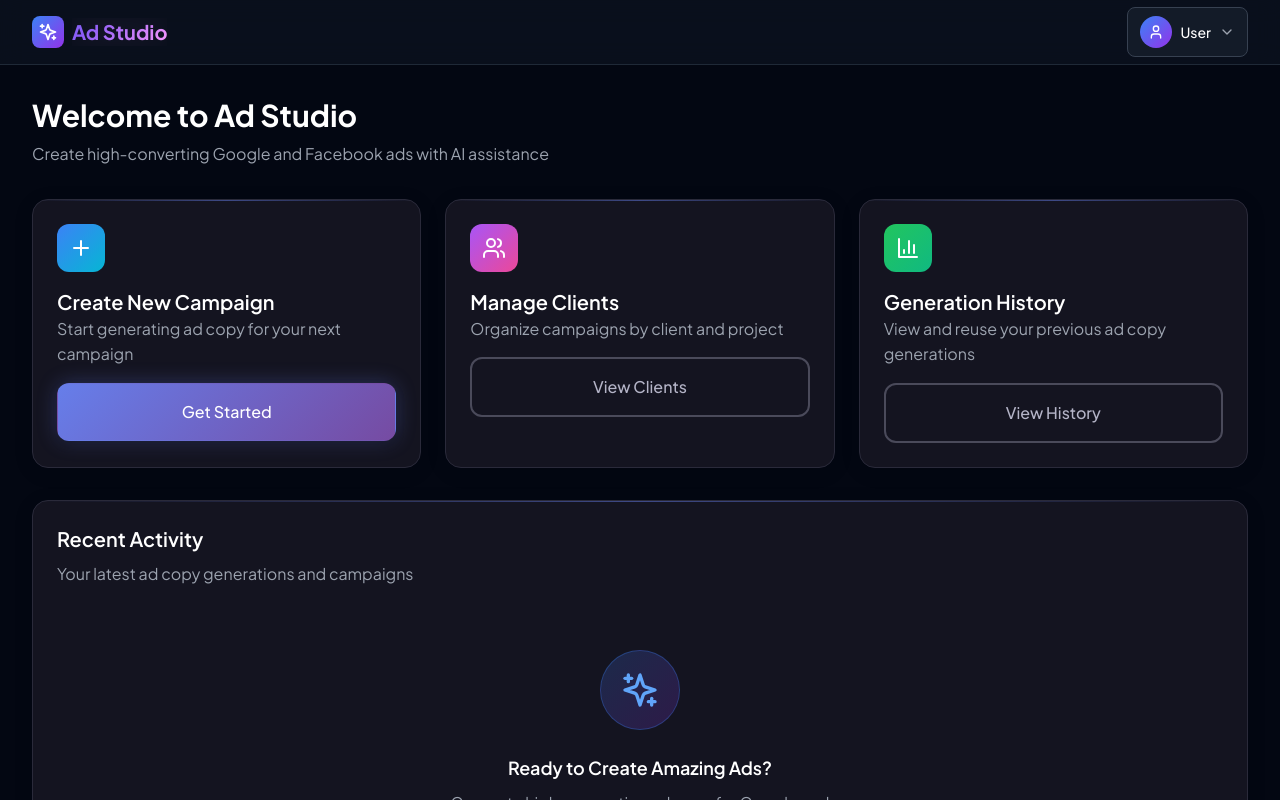
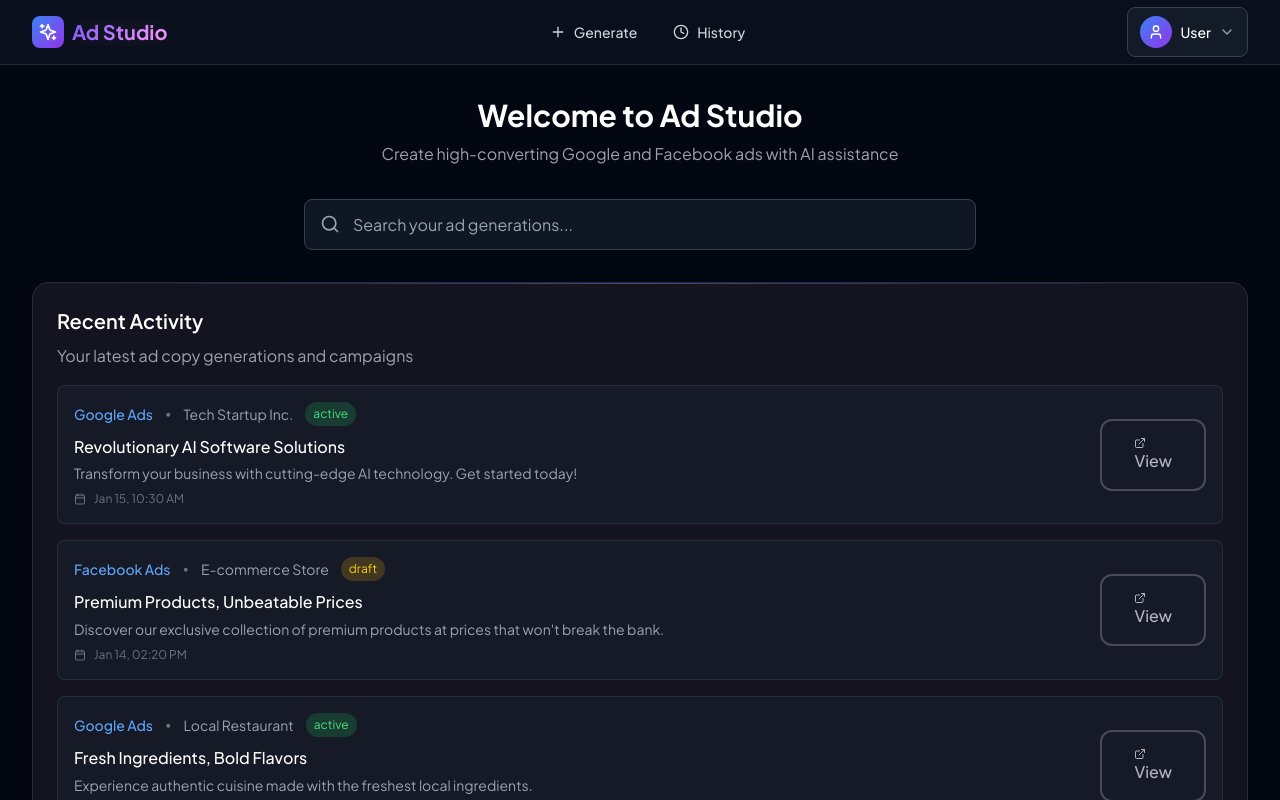
Before and after one commit to BharathVasireddy/cloud9-ad-studio, a Next.js app: page /dashboard in a window 1280 px wide. Shown: the top 800 px of the page. Built offline with nearby package versions, Linux system fonts and the light colour scheme; no server answers.

Commit message:
Refactor dashboard navigation and UI - Add Generate/History navigation links to header - Add Clients menu to user dropdown - Remove campaign/client cards from dashboard - Center welcome section and add search functionality - Implement generation history with mock data and filtering

```diff
--- a/app/dashboard/page.tsx
+++ b/app/dashboard/page.tsx
@@ -1,21 +1,70 @@
 'use client'
 
-import React from 'react'
+import React, { useState } from 'react'
 import Link from 'next/link'
 import { Card, CardHeader, CardContent } from '../../components/ui/Card'
 import { Button } from '../../components/ui/Button'
 import Header from '../../components/layout/Header'
-import { Sparkles, Plus, Users, BarChart3 } from 'lucide-react'
+import { Sparkles, Search, Calendar, ExternalLink } from 'lucide-react'
 
 export default function DashboardPage() {
+  const [searchQuery, setSearchQuery] = useState('')
+
+  // Mock generation history data
+  const generationHistory = [
+    {
+      id: 1,
+      platform: 'Google Ads',
+      client: 'Tech Startup Inc.',
+      headline: 'Revolutionary AI Software Solutions',
+      description: 'Transform your business with cutting-edge AI technology. Get started today!',
+      createdAt: '2024-01-15T10:30:00Z',
+      status: 'active'
+    },
+    {
+      id: 2,
+      platform: 'Facebook Ads',
+      client: 'E-commerce Store',
+      headline: 'Premium Products, Unbeatable Prices',
+      description: 'Discover our exclusive collection of premium products at prices that won\'t break the bank.',
+      createdAt: '2024-01-14T14:20:00Z',
+      status: 'draft'
+    },
+    {
+      id: 3,
+      platform: 'Google Ads',
+      client: 'Local Restaurant',
+      headline: 'Fresh Ingredients, Bold Flavors',
+      description: 'Experience authentic cuisine made with the freshest local ingredients.',
+      createdAt: '2024-01-13T09:15:00Z',
+      status: 'active'
+    }
+  ]
+
+  const filteredHistory = generationHistory.filter(item =>
+    item.headline.toLowerCase().includes(searchQuery.toLowerCase()) ||
+    item.client.toLowerCase().includes(searchQuery.toLowerCase()) ||
+    item.platform.toLowerCase().includes(searchQuery.toLowerCase())
+  )
+
+  const formatDate = (dateString: string) => {
+    const date = new Date(dateString)
+    return date.toLocaleDateString('en-US', {
+      month: 'short',
+      day: 'numeric',
+      hour: '2-digit',
+      minute: '2-digit'
+    })
+  }
+
   return (
     <div className="min-h-screen bg-gray-950 font-['Plus_Jakarta_Sans']">
       <Header />
 
       {/* Main Content */}
       <main className="max-w-7xl mx-auto px-4 sm:px-6 lg:px-8 py-8">
-        {/* Welcome Section */}
-        <div className="mb-8">
+        {/* Welcome Section - Centered */}
+        <div className="text-center mb-8">
           <h2 className="text-3xl font-bold text-white mb-2">
             Welcome to Ad Studio
           </h2>
@@ -24,84 +73,99 @@
           </p>
         </div>
 
-        {/* Quick Actions */}
-        <div className="grid grid-cols-1 sm:grid-cols-2 lg:grid-cols-3 gap-6 mb-8">
-          <Card className="card-gradient hover-lift">
-            <CardHeader>
-              <div className="w-12 h-12 rounded-xl bg-gradient-to-br from-blue-500 to-cyan-500 flex items-center justify-center mb-4">
-                <Plus className="w-6 h-6 text-white" />
+        {/* Search Bar */}
+        <div className="max-w-2xl mx-auto mb-8">
+          <div className="relative">
+            <Search className="absolute left-4 top-1/2 transform -translate-y-1/2 w-5 h-5 text-gray-400" />
+            <input
+              type="text"
+              placeholder="Search your ad generations..."
+              value={searchQuery}
+              onChange={(e) => setSearchQuery(e.target.value)}
+              className="w-full pl-12 pr-4 py-3 bg-gray-800/50 border border-gray-700 rounded-lg text-white placeholder-gray-400 focus:outline-none focus:ring-2 focus:ring-blue-500 focus:border-transparent"
+            />
           </div>
-              <h3 className="text-xl font-semibold text-white">Create New Campaign</h3>
-              <p className="text-gray-400">
-                Start generating ad copy for your next campaign
-              </p>
-            </CardHeader>
-            <CardContent>
-              <Link href="/generate">
-                <Button variant="primary" className="w-full">
-                  Get Started
-                </Button>
-              </Link>
-            </CardContent>
-          </Card>
-
-          <Card className="card-gradient hover-lift">
-            <CardHeader>
-              <div className="w-12 h-12 rounded-xl bg-gradient-to-br from-purple-500 to-pink-500 flex items-center justify-center mb-4">
-                <Users className="w-6 h-6 text-white" />
-              </div>
-              <h3 className="text-xl font-semibold text-white">Manage Clients</h3>
-              <p className="text-gray-400">
-                Organize campaigns by client and project
-              </p>
-            </CardHeader>
-            <CardContent>
-              <Button variant="outline" className="w-full">
-                View Clients
-              </Button>
-            </CardContent>
-          </Card>
-
-          <Card className="card-gradient hover-lift">
-            <CardHeader>
-              <div className="w-12 h-12 rounded-xl bg-gradient-to-br from-green-500 to-emerald-500 flex items-center justify-center mb-4">
-                <BarChart3 className="w-6 h-6 text-white" />
-              </div>
-              <h3 className="text-xl font-semibold text-white">Generation History</h3>
-              <p className="text-gray-400">
-                View and reuse your previous ad copy generations
-              </p>
-            </CardHeader>
-            <CardContent>
-              <Button variant="outline" className="w-full">
-                View History
-              </Button>
-            </CardContent>
-          </Card>
         </div>
 
-        {/* Recent Activity */}
+        {/* Recent Activity - Generation History */}
         <Card className="card-gradient">
           <CardHeader>
             <h3 className="text-xl font-semibold text-white mb-2">Recent Activity</h3>
             <p className="text-gray-400">Your latest ad copy generations and campaigns</p>
           </CardHeader>
           <CardContent>
+            {filteredHistory.length > 0 ? (
+              <div className="space-y-4">
+                {filteredHistory.map((generation) => (
+                  <div
+                    key={generation.id}
+                    className="flex items-center justify-between p-4 bg-gray-800/30 border border-gray-700/50 rounded-lg hover:bg-gray-800/50 transition-colors"
+                  >
+                    <div className="flex-1 min-w-0">
+                      <div className="flex items-center gap-3 mb-2">
+                        <span className="text-sm font-medium text-blue-400">
+                          {generation.platform}
+                        </span>
+                        <span className="text-xs text-gray-500">•</span>
+                        <span className="text-sm text-gray-400">
+                          {generation.client}
+                        </span>
+                        <span className={`text-xs px-2 py-1 rounded-full ${
+                          generation.status === 'active'
+                            ? 'bg-green-500/20 text-green-400'
+                            : 'bg-yellow-500/20 text-yellow-400'
+                        }`}>
+                          {generation.status}
+                        </span>
+                      </div>
+                      <h4 className="text-white font-medium mb-1 truncate">
+                        {generation.headline}
+                      </h4>
+                      <p className="text-gray-400 text-sm line-clamp-2">
+                        {generation.description}
+                      </p>
+                      <div className="flex items-center gap-2 mt-2 text-xs text-gray-500">
+                        <Calendar className="w-3 h-3" />
+                        {formatDate(generation.createdAt)}
+                      </div>
+                    </div>
+                    <div className="flex-shrink-0 ml-4">
+                      <Button
+                        variant="outline"
+                        size="sm"
+                        className="flex items-center gap-2"
+                      >
+                        <ExternalLink className="w-3 h-3" />
+                        View
+                      </Button>
+                    </div>
+                  </div>
+                ))}
+              </div>
+            ) : (
               <div className="flex flex-col items-center justify-center py-12 px-6">
                 <div className="w-20 h-20 rounded-full bg-gradient-to-br from-blue-500/20 to-purple-600/20 border border-blue-500/30 flex items-center justify-center mx-auto mb-6">
                   <Sparkles className="w-10 h-10 text-blue-400" />
                 </div>
-              <h4 className="text-lg font-semibold text-white mb-2">Ready to Create Amazing Ads?</h4>
+                <h4 className="text-lg font-semibold text-white mb-2">
+                  {searchQuery ? 'No results found' : 'Ready to Create Amazing Ads?'}
+                </h4>
                 <p className="text-gray-400 mb-6 text-center max-w-md">
-                Generate high-converting ad copy for Google and Facebook with AI assistance. Your campaigns will appear here once you get started.
+                  {searchQuery
+                    ? `No generations found matching "${searchQuery}". Try a different search term.`
+                    : 'Generate high-converting ad copy for Google and Facebook with AI assistance. Your campaigns will appear here once you get started.'
+                  }
                 </p>
+                {!searchQuery && (
                   <Link href="/generate" className="inline-block">
                     <Button variant="primary" className="flex-shrink-0 px-4 sm:px-6 py-3 font-semibold whitespace-nowrap min-w-0">
-                  <Plus className="w-4 h-4 mr-2 flex-shrink-0" />
+                      <Sparkles className="w-4 h-4 mr-2 flex-shrink-0" />
                       <span className="text-sm sm:text-base font-medium">Create Your First Campaign</span>
                     </Button>
                   </Link>
+                )}
               </div>
+            )}
           </CardContent>
         </Card>
       </main>
--- a/components/layout/Header.tsx
+++ b/components/layout/Header.tsx
@@ -2,8 +2,9 @@
 
 import React, { useState, useRef, useEffect } from 'react'
 import { useRouter } from 'next/navigation'
+import Link from 'next/link'
 import { useAuth } from '../../hooks/useAuth'
-import { Sparkles, User, LogOut, Settings, ChevronDown } from 'lucide-react'
+import { Sparkles, User, LogOut, Settings, ChevronDown, Plus, Clock, Users } from 'lucide-react'
 
 interface HeaderProps {}
 
@@ -43,7 +44,7 @@
       <div className="max-w-7xl mx-auto px-4 sm:px-6 lg:px-8">
         <div className="flex items-center justify-between h-16 gap-4">
           {/* Left Side - Logo */}
-          <div className="flex items-center gap-2 min-w-0 flex-1">
+          <div className="flex items-center gap-2 min-w-0">
             <div className="w-8 h-8 rounded-lg bg-gradient-to-br from-blue-500 to-purple-600 flex items-center justify-center flex-shrink-0">
               <Sparkles className="w-5 h-5 text-white" />
             </div>
@@ -51,6 +52,24 @@
               <span className="text-gradient-animated">Ad Studio</span>
             </h1>
           </div>
+
+          {/* Center - Navigation Menu */}
+          <nav className="hidden md:flex items-center gap-1">
+            <Link
+              href="/generate"
+              className="flex items-center gap-2 px-4 py-2 rounded-lg text-sm font-medium text-gray-300 hover:text-white hover:bg-gray-800/50 transition-colors"
+            >
+              <Plus className="w-4 h-4" />
+              Generate
+            </Link>
+            <Link
+              href="/history"
+              className="flex items-center gap-2 px-4 py-2 rounded-lg text-sm font-medium text-gray-300 hover:text-white hover:bg-gray-800/50 transition-colors"
+            >
+              <Clock className="w-4 h-4" />
+              History
+            </Link>
+          </nav>
 
           {/* Right Side - User Dropdown */}
           <div className="relative flex-shrink-0" ref={dropdownRef}>
@@ -87,6 +106,16 @@
                   <button
                     onClick={() => {
                       setIsDropdownOpen(false)
+                      router.push('/clients')
+                    }}
+                    className="w-full px-4 py-2 text-left text-sm text-gray-300 hover:bg-gray-700 hover:text-white flex items-center gap-2"
+                  >
+                    <Users className="w-4 h-4" />
+                    Clients
+                  </button>
+                  <button
+                    onClick={() => {
+                      setIsDropdownOpen(false)
                       // Add profile navigation here when profile page is created
                     }}
                     className="w-full px-4 py-2 text-left text-sm text-gray-300 hover:bg-gray-700 hover:text-white flex items-center gap-2"
```
Lines whose indentation alone changed are shown as unchanged.
